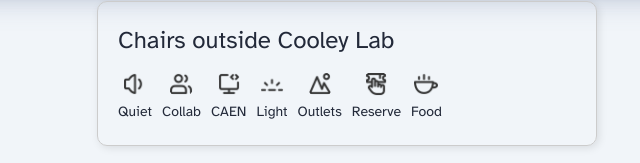
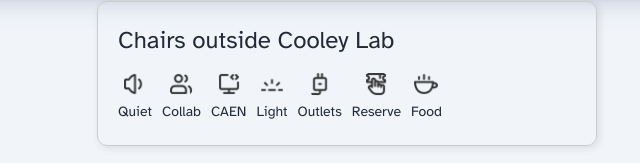
Before and after one commit to ENTR550-Study-Spots-Hero/study-spots-hero, an Astro site: page /study/cooley-1 in a window 1280 px wide. Shown: the part 973-1136 px from the top of the page, 273-913 px from the left. Built offline with nearby package versions, Linux system fonts and the light colour scheme; Astro itself is replaced by a stand-in of ours.

Commit message:
fix outlet icon

```diff
--- a/src/layouts/StudySpot.astro
+++ b/src/layouts/StudySpot.astro
@@ -123,7 +123,7 @@
                         <span>Light</span>
                     </div>
                     <div class="icon" title="Outlets Available">
-                        <img src="/icons/outdoor.png" alt="Outlets Icon">
+                        <img src="/icons/plug-one.png" alt="Outlets Icon">
                         <span>Outlets</span>
                     </div>
                     <div class="icon" title="Reservable">
```
Also changed, not shown: public/icons/plug-one.png (added).
